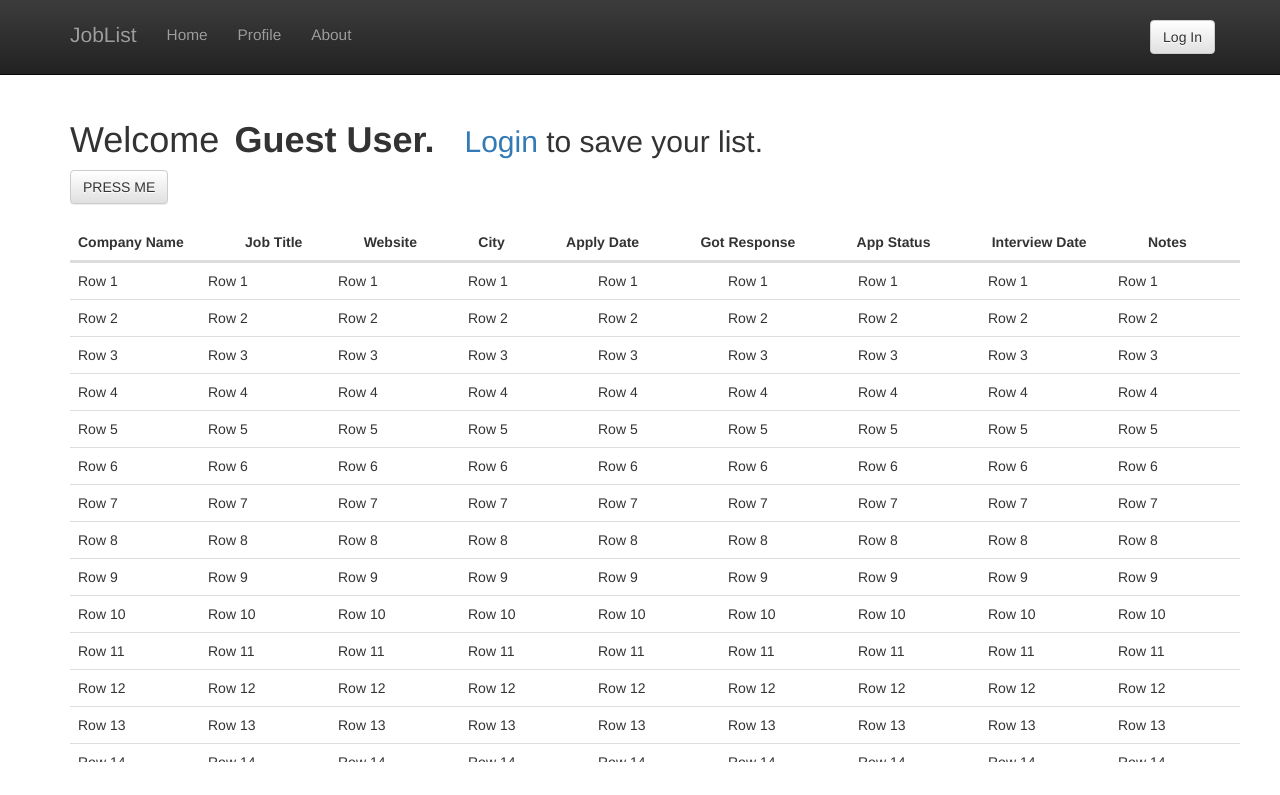
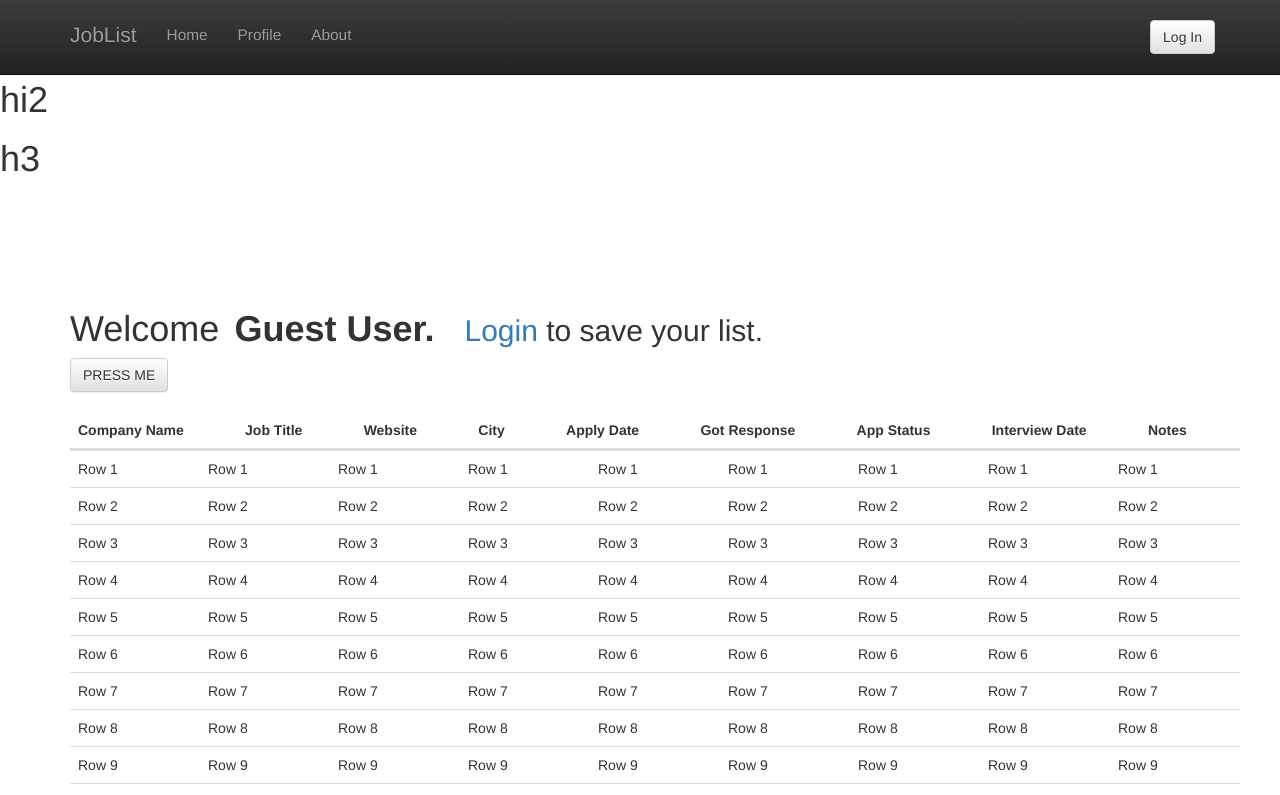
Before and after one commit to dtchiong/JobList, a React (Create React App) app in the folder client/: page / in a window 1280 px wide. Shown: the top 795 px of the page. Built offline with nearby package versions, Linux system fonts and the light colour scheme; what auth0-js would draw is missing.

Commit message:
made template routes for /home and /profile

```diff
--- a/client/src/App.js
+++ b/client/src/App.js
@@ -6,7 +6,6 @@ import Table from "./Components/Table/Table";
 import "./app.css";
 
 class App extends Component {
-
   //NOTE: the "container" classname is from bootstrap and makes our content centered instead of using 100% width
   render() {
     return (
@@ -20,14 +19,14 @@ class App extends Component {
           clearUserId={this.props.clearUserId}
           insertUserIfNew={this.props.requests.insertUserIfNew}
         />
-
         <div className="app-body">
+          <WelcomePanel user={this.props.user} auth={this.props.auth} />
+        </div>
+        <div>
           <Grid>
+            <Row />
             <Row>
-              <WelcomePanel user={this.props.user} auth={this.props.auth}/>
-            </Row>
-            <Row>
-              <Table></Table>
+              <Table />
             </Row>
           </Grid>
         </div>
--- a/client/src/routes.js
+++ b/client/src/routes.js
@@ -10,7 +10,6 @@ import Requests from "./Requests";
 const auth = new Auth();
 
 class RoutesContainer extends Component {
-
   /* This gets the userId from the access token when the user is logged in and refreshes the page */
   componentDidMount() {
     auth.getUserProfile(this.setUserProfile);
@@ -30,7 +29,10 @@ class RoutesContainer extends Component {
   //TODO: implement getting name from DB
   handleAuthentication = async ({ location }) => {
     if (/access_token|id_token|error/.test(location.hash)) {
-      await auth.handleAuthentication(this.doSetUserProfile, Requests.insertUserIfNew);
+      await auth.handleAuthentication(
+        this.doSetUserProfile,
+        Requests.insertUserIfNew
+      );
     }
   };
 
@@ -74,10 +76,15 @@ class RoutesContainer extends Component {
     console.log("render(): " + JSON.stringify(this.state, null, 4));
 
     return (
+      <div>
+        {" "}
+        <h1>hi</h1>
+        <h1>hi2</h1>
+        <h1>h3</h1>
         <Router history={history}>
           <div>
             <Route
-            path="/"
+              exact path="(/|/home)"
               render={props => (
                 <App
                   auth={auth}
@@ -89,8 +96,12 @@ class RoutesContainer extends Component {
               )}
             />
             <Route
-            path="/home"
-            render={props => <Home auth={auth} {...props} />}
+              exact path="/profile"
+              render={props => <h1>profile</h1>}
+            />
+            <Route
+              exact path="/about"
+              render={props => <h1>about</h1>}
             />
             <Route
               path="/callback"
@@ -99,9 +110,9 @@ class RoutesContainer extends Component {
                 return <Callback {...props} />;
               }}
             />
-          <Route path="/test" render={props => <h2> hi billy bob </h2>} />
           </div>
         </Router>
+      </div>
     );
   }
 }
```
Also changed, not shown: 1 other file (tests, documents, lock files or other folders). Lines whose indentation alone changed are shown as unchanged.
